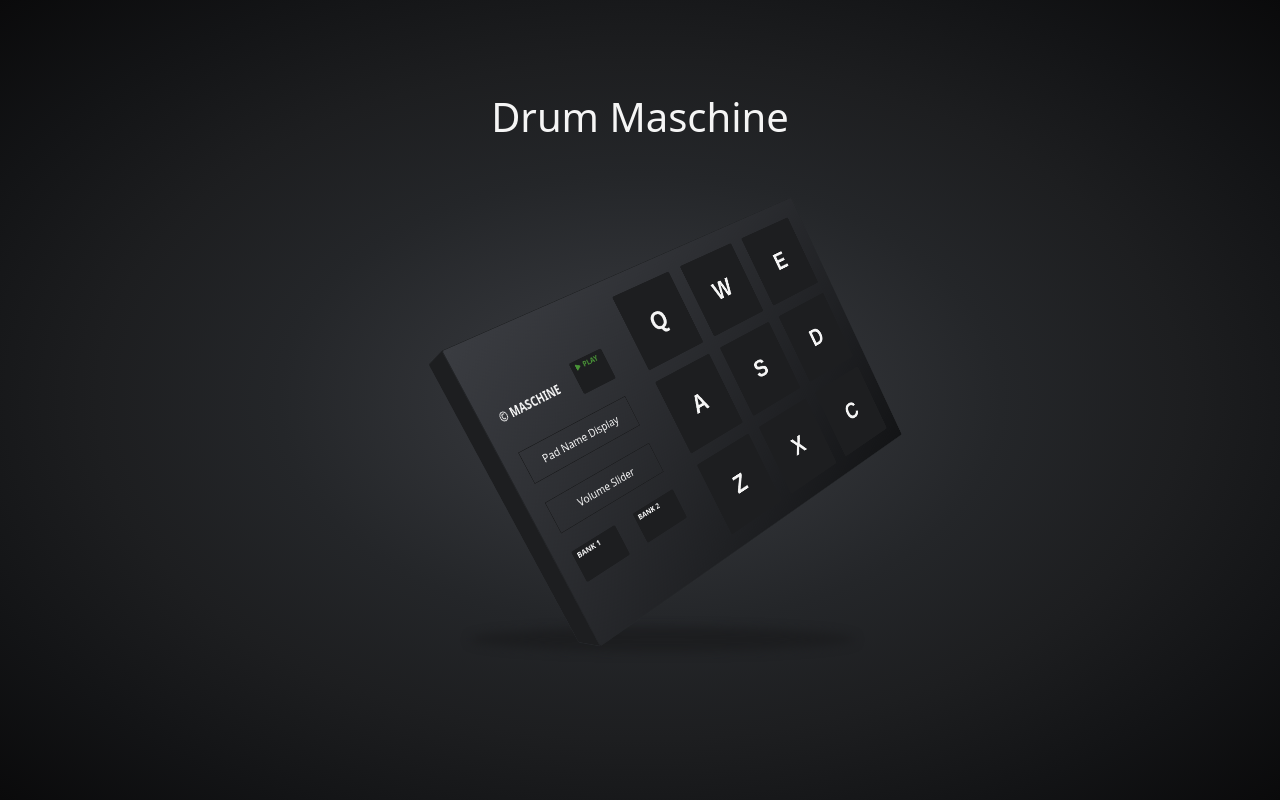
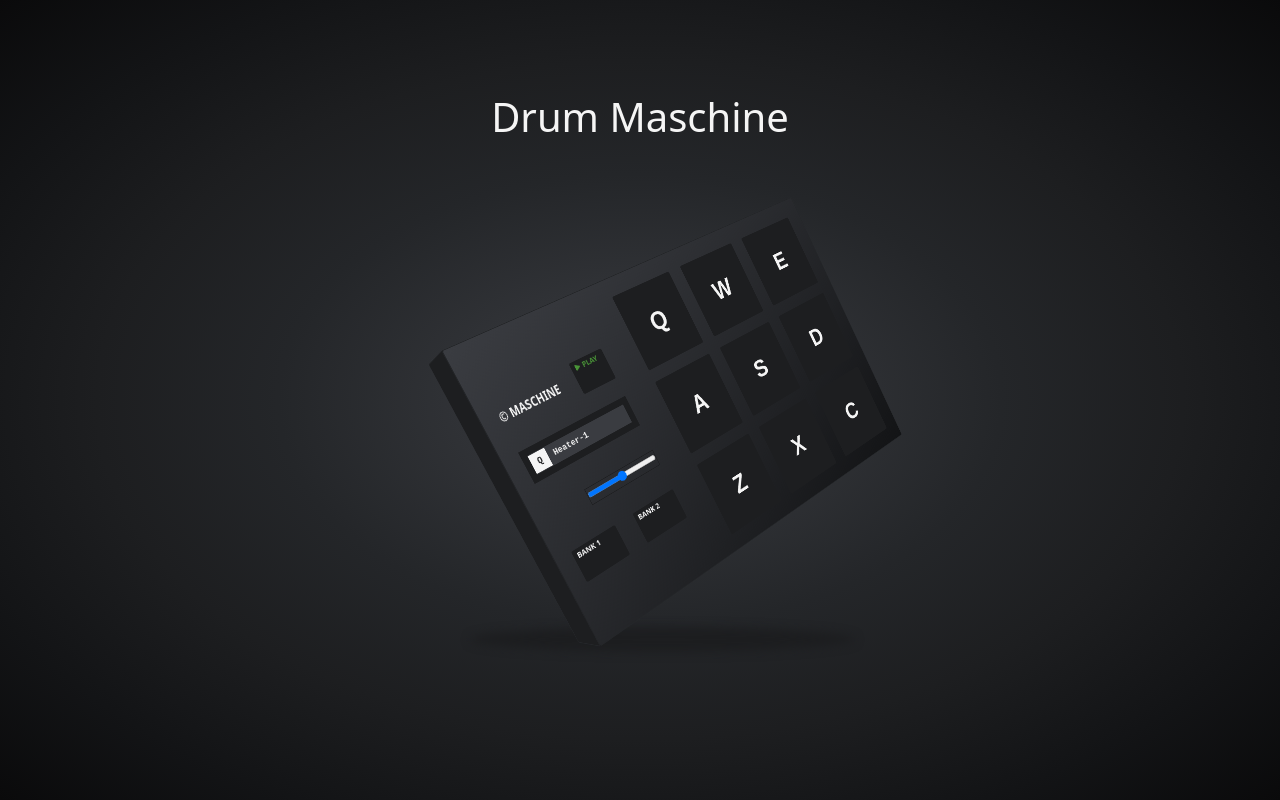
Before and after one commit to FlorianCoussy/drum-machine, a React app: page / in a window 1280 px wide. Built offline with nearby package versions, Linux system fonts and the light colour scheme.

Commit message:
Add 'PadNameDisplay' & 'VolumeSlider' components

```diff
--- a/src/components/atoms/IOButton.scss
+++ b/src/components/atoms/IOButton.scss
@@ -5,7 +5,7 @@
   width: 60px;
 
   span {
-    left: 4px;
+    left: 3px;
 
     svg {
       position: relative;
--- /dev/null
+++ b/src/components/atoms/PadNameDisplay.js
@@ -0,0 +1,13 @@
+import React from 'react';
+import './PadNameDisplay.scss';
+
+const PadNameDisplay = () => {
+  return (
+    <div id="pad-name-display">
+      <span id="pad-key">Q</span>
+      <span id="pad-name">Heater-1</span>
+    </div>
+  );
+};
+
+export default PadNameDisplay;
--- /dev/null
+++ b/src/components/atoms/PadNameDisplay.scss
@@ -0,0 +1,23 @@
+@import "../../constants.scss";
+
+#pad-name-display {
+  justify-content: flex-start !important;
+  border: 10px solid $grey-3;
+  font-family: monospace;
+  font-size: .8rem;
+  font-weight: 600;
+  background-color: $grey-6;
+
+  #pad-key {
+    margin-right: 10px;
+    padding: 4px 10px;
+    color: $grey-3;
+    background-color: $white;
+  }
+
+  #pad-name {
+    overflow: hidden;
+    white-space: nowrap;
+    text-overflow: ellipsis;
+  }
+}
--- /dev/null
+++ b/src/components/atoms/VolumeSlider.js
@@ -0,0 +1,15 @@
+import React from 'react';
+import './VolumeSlider.scss';
+
+const VolumeSlider = () => {
+  return (
+    <div id="volume-slider">
+      <div id="volume-lights"></div>
+      <div id="slider">
+        <input type="range" />
+      </div>
+    </div>
+  );
+};
+
+export default VolumeSlider;
--- /dev/null
+++ b/src/components/atoms/VolumeSlider.scss
@@ -0,0 +1,8 @@
+@import "../../constants.scss";
+
+#volume-slider {
+  margin-bottom: 30px;
+  #slider {
+    border: 1px solid $grey-3;
+  }
+}
--- a/src/components/molecules/Controls.js
+++ b/src/components/molecules/Controls.js
@@ -1,5 +1,7 @@
 import React from 'react';
 import IOButton from '../atoms/IOButton';
+import PadNameDisplay from '../atoms/PadNameDisplay';
+import VolumeSlider from '../atoms/VolumeSlider';
 import './Controls.scss';
 
 const Controls = () => (
@@ -8,8 +10,8 @@ const Controls = () => (
       <div id="logo">&copy; MASCHINE</div>
       <IOButton />
     </div>
-    <div id="pad-name-display">Pad Name Display</div>
-    <div id="volume-slider">Volume Slider</div>
+    <PadNameDisplay />
+    <VolumeSlider />
     <div>
       <div className="bank">
         <button>
--- a/src/components/molecules/Controls.scss
+++ b/src/components/molecules/Controls.scss
@@ -28,18 +28,7 @@
 
   #pad-name-display, #volume-slider {
     height: 50px;
-    justify-content: center;
-    align-items: center;
     margin-top: 30px;
-  }
-
-  #pad-name-display {
-    border: 1px solid $grey-3;
-  }
-
-  #volume-slider {
-    margin-bottom: 30px;
-    border: 1px solid $grey-3;
   }
 
   .bank button {
```
